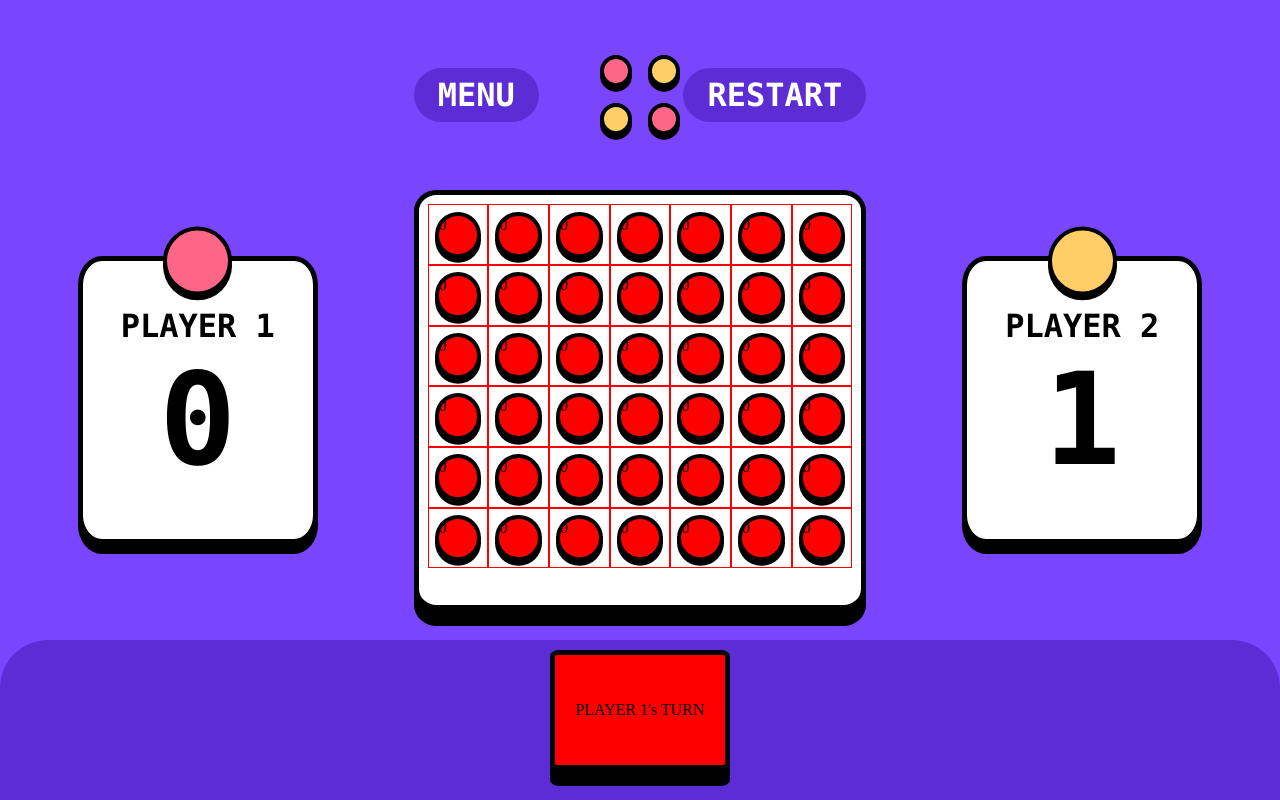
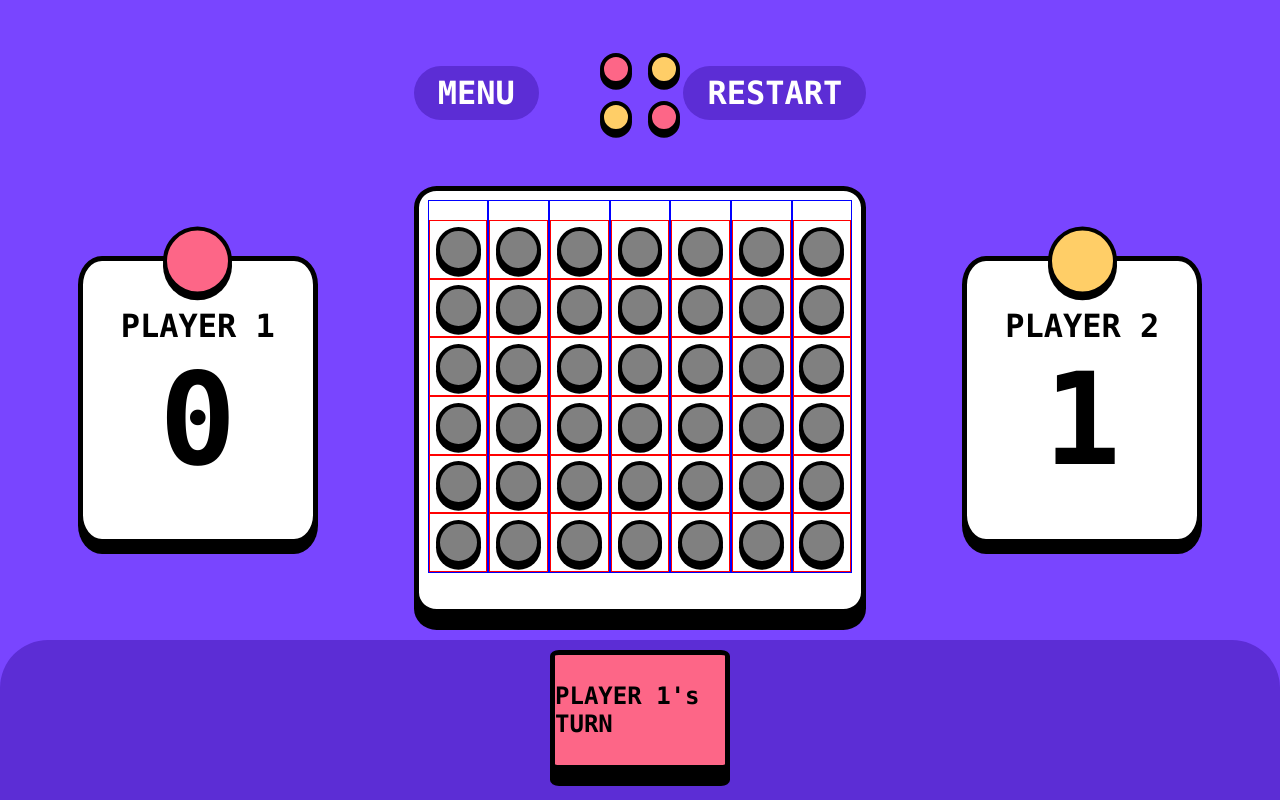
Before and after one commit to wandy0394/connect4, a React (Vite) app: page / in a window 1280 px wide. Built offline with nearby package versions, Linux system fonts and the light colour scheme.

Commit message:
Added game logic to a context provider. Game board now fills up with coloured discs. Turn counter changes colour based on current players turn. Game board now has grid of discs. theme now passed from css to theme module

```diff
--- a/src/App.css
+++ b/src/App.css
@@ -1,6 +1,7 @@
 * {
   box-sizing: border-box;
-  padding:0
+  padding:0;
+  font-family: var(--font-family);
 }
 
 :root {
@@ -78,3 +79,8 @@ body {
   align-items: center;
   justify-content: center;
 }
+
+.turn-card > label {
+  font-weight: bold;
+  font-size: 1.5rem;
+}
--- a/src/App.tsx
+++ b/src/App.tsx
@@ -1,28 +1,19 @@
-import { useState } from 'react'
 import './App.css'
-import MenuButton from './components/MenuButton/MenuButton'
 import MenuBar from './components/MenuBar/MenuBar'
 import Card from './components/Card/Card'
 import GameBoard from './components/GameBoard/GameBoard'
-
+import  {COLOR_DICT, Game} from './feature/gameplay/connect4'
+import { useGameContext } from './feature/gameplay/GameContext'
 
 const primaryColor = window.getComputedStyle(document.body).getPropertyValue('--primary-color')
 const secondaryColor = window.getComputedStyle(document.body).getPropertyValue('--secondary-color')
 
-const INIT_BOARD:number[][] = [
-  new Array(7).fill(0),
-  new Array(7).fill(0),
-  new Array(7).fill(0),
-  new Array(7).fill(0),
-  new Array(7).fill(0),
-  new Array(7).fill(0),
-]
+
+let game = new Game()
 
 function App() {
 
-  const [currentPlayer, setCurrentPlayer] = useState<number>(1)
-
-  const [board, setBoard] = useState<number[][]>(INIT_BOARD)
+  const {currentPlayer} = useGameContext()
 
   return (
     <div className='base'>
@@ -33,7 +24,7 @@ function App() {
       </div>
       <div className='column column-center'>
         <MenuBar/>
-        <GameBoard board={board}/>
+        <GameBoard board={game.board}/>
         {/* Empty Div added to center gameboard */}
         <div style={{height:'10vh'}}></div>
       </div>
@@ -41,8 +32,8 @@ function App() {
         <Card color={secondaryColor} title='PLAYER 2' score={1}>
         </Card>
       </div>
-      <div className="turn-card">
-        <label>PLAYER {currentPlayer}'s TURN</label>
+      <div className="turn-card" style={{backgroundColor:COLOR_DICT[currentPlayer]}}>
+        <label className='label'>PLAYER {currentPlayer}'s TURN</label>
       </div>
       <div className="footer"></div>
     </div>
--- a/src/components/GameBoard/GameBoard.module.css
+++ b/src/components/GameBoard/GameBoard.module.css
@@ -20,3 +20,13 @@
     justify-content: center;
     padding:10%
 }
+
+.column {
+    border:1px solid blue;
+    width:100%;
+}
+
+.column:hover {
+    /* border:2px solid blue; */
+    cursor:pointer;
+}
--- a/src/components/GameBoard/GameBoard.tsx
+++ b/src/components/GameBoard/GameBoard.tsx
@@ -1,23 +1,63 @@
+import { useGameContext } from '../../feature/gameplay/GameContext'
+import { Player } from '../../feature/gameplay/connect4'
 import ColoredDisc from '../ColoredDisc/ColoredDisc'
+import { theme } from '../theme/theme'
 import styles from './GameBoard.module.css'
 type Props = {
     board:number[][]
 }
+
+type EnumDictionary<T extends string | number, U> = {
+    [key in T]:U
+}
+
+const COLOR_DICT:EnumDictionary<Player, string> = {
+    [Player.NONE]: 'gray',
+    [Player.PLAYER1]: theme.primaryColor,
+    [Player.PLAYER2]: theme.secondaryColor,
+}
+
 export default function GameBoard(props:Props) {
-    const {board} = props
+    const {board, playDisc} = useGameContext()
+
+    function showChevron(index:number) {
+        document.getElementById('col-'+index)!.style.visibility = 'visible'
+    }
+
+    function hideChevron(index:number) {
+        document.getElementById('col-'+index)!.style.visibility = 'hidden'
+    }
+    function handleColumClick(column:number) {
+        playDisc(column)
+    }
     return (
         <div className={styles.gameboard}>
             {
-                board.map(row=>{
-                    return row.map(col=> {
+                board.map((col, index)=>{
                     return (
+                        <div
+                            className={styles.column}
+                            onMouseLeave={()=>hideChevron(index)}
+                            onMouseEnter={()=>showChevron(index)}
+                            onClick={()=>handleColumClick(index)}
+                        >
+                            <div id={'col-' + index} style={{display:'flex', justifyContent:'center', visibility:'hidden'}}>V</div>
+                            {
+                                col.map(row=> {
+
+                                    return (
+
                                         <div className={styles.position}>
-                                <ColoredDisc size={100} color='red'>
-                                    {col}
+                                            <ColoredDisc size={100} color={COLOR_DICT[row as keyof EnumDictionary<Player, string>]}>
+
                                             </ColoredDisc>
                                         </div>
                                     )
                                 })
+
+                            }
+                        </div>
+                    )
                 })
             }
         </div>
--- a/src/components/theme/theme.ts
+++ b/src/components/theme/theme.ts
@@ -1,6 +1,8 @@
+
 export const theme = {
-    primaryColour:'violet',
-    primaryColourHover:'darkviolet',
-    secondaryColour:'yellow',
-    secondaryColourHover:'darkYellow'
+    primaryColor:window.getComputedStyle(document.body).getPropertyValue('--primary-color'),
+    primaryColorHover:window.getComputedStyle(document.body).getPropertyValue('--primary-hover'),
+    secondaryColor:window.getComputedStyle(document.body).getPropertyValue('--secondary-color'),
+    secondaryColorHover:window.getComputedStyle(document.body).getPropertyValue('--secondary-hover'),
+    baseColor:window.getComputedStyle(document.body).getPropertyValue('--base-color')
 }
--- /dev/null
+++ b/src/feature/gameplay/GameContext.tsx
@@ -0,0 +1,71 @@
+import {createContext, useContext, PropsWithChildren, useState} from 'react'
+import { Player } from './connect4'
+type GameContextValue = {
+    board:number[][],
+    setBoard: React.Dispatch<React.SetStateAction<number[][]>>
+    currentPlayer:Player
+    playDisc:(column:number) => void
+}
+
+export const GameContext = createContext<GameContextValue | undefined>(undefined)
+
+
+export function useGameContext() {
+    const context = useContext(GameContext)
+    if (context === undefined) {
+        throw new Error('Context is undefined. Hook called uutside context provider')
+    }
+
+    return context
+}
+
+const INIT_BOARD = [
+    new Array(6).fill(Player.NONE),
+    new Array(6).fill(Player.NONE),
+    new Array(6).fill(Player.NONE),
+    new Array(6).fill(Player.NONE),
+    new Array(6).fill(Player.NONE),
+    new Array(6).fill(Player.NONE),
+    new Array(6).fill(Player.NONE),
+]
+
+export function GameProvider({children}:PropsWithChildren<any>) {
+    const [board, setBoard] = useState<number[][]>(INIT_BOARD)
+    const [currentPlayer, setCurrentPlayer] = useState<Player>(Player.PLAYER1)
+
+    function playDisc(column:number) {
+        let targetCell:number = -1
+        for (let i = 0; i < board[column].length; i++) {
+            if (board[column][i] === Player.NONE) {
+                targetCell += 1
+            }
+        }
+        if (targetCell >= 0 && targetCell <= board[column].length) {
+            const newBoard = [...board]
+            newBoard[column][targetCell] = currentPlayer
+            setBoard(newBoard)
+            nextTurn()
+        }
+
+    }
+
+    function popout(column:number) {
+
+        nextTurn()
+    }
+
+    function nextTurn() {
+        if (currentPlayer === Player.PLAYER1) {
+            setCurrentPlayer(Player.PLAYER2)
+        }
+        else {
+            setCurrentPlayer(Player.PLAYER1)
+        }
+    }
+
+    return (
+        <GameContext.Provider value={{board, setBoard, currentPlayer, playDisc}}>
+            {children}
+        </GameContext.Provider>
+    )
+}
--- /dev/null
+++ b/src/feature/gameplay/connect4.ts
@@ -0,0 +1,63 @@
+import { theme } from "../../components/theme/theme"
+
+export enum Player {
+    NONE = 0,
+    PLAYER1 = 1,
+    PLAYER2 = 2,
+}
+
+type EnumDictionary<T extends string | number, U> = {
+    [key in T]:U
+}
+
+export const COLOR_DICT:EnumDictionary<Player, string> = {
+    [Player.NONE]: 'gray',
+    [Player.PLAYER1]: theme.primaryColor,
+    [Player.PLAYER2]: theme.secondaryColor,
+}
+
+export class Game {
+
+    board:number[][]
+    currentPlayer:Player
+    constructor() {
+        this.currentPlayer = Player.PLAYER1
+        this.board = [
+            new Array(6).fill(Player.NONE),
+            new Array(6).fill(Player.NONE),
+            new Array(3).fill(Player.PLAYER1).concat(new Array(3).fill(Player.PLAYER2)),
+            new Array(6).fill(Player.NONE),
+            new Array(6).fill(Player.NONE),
+            new Array(6).fill(Player.NONE),
+            new Array(6).fill(Player.NONE),
+        ]
+    }
+
+    playDisc(column:number) {
+        let targetCell:number = -1
+        for (let i = 0; i < this.board[column].length; i++) {
+            if (this.board[column][i] === Player.NONE) {
+                targetCell += 1
+            }
+        }
+        if (targetCell >= 0 && targetCell <= this.board[column].length) {
+            this.board[column][targetCell] = this.currentPlayer
+        }
+
+        this.nextTurn()
+    }
+
+    popout(column:number) {
+
+        this.nextTurn()
+    }
+
+    nextTurn() {
+        if (this.currentPlayer === Player.PLAYER1) {
+            this.currentPlayer = Player.PLAYER2
+        }
+        else {
+            this.currentPlayer = Player.PLAYER1
+        }
+    }
+}
--- a/src/main.tsx
+++ b/src/main.tsx
@@ -1,9 +1,12 @@
 import React from 'react'
 import ReactDOM from 'react-dom/client'
 import App from './App.tsx'
+import { GameContext, GameProvider } from './feature/gameplay/GameContext.tsx'
 
 ReactDOM.createRoot(document.getElementById('root') as HTMLElement).render(
   <React.StrictMode>
-    <App />
+    <GameProvider>
+      <App />
+    </GameProvider>
   </React.StrictMode>,
 )
```
Lines whose indentation alone changed are shown as unchanged.
